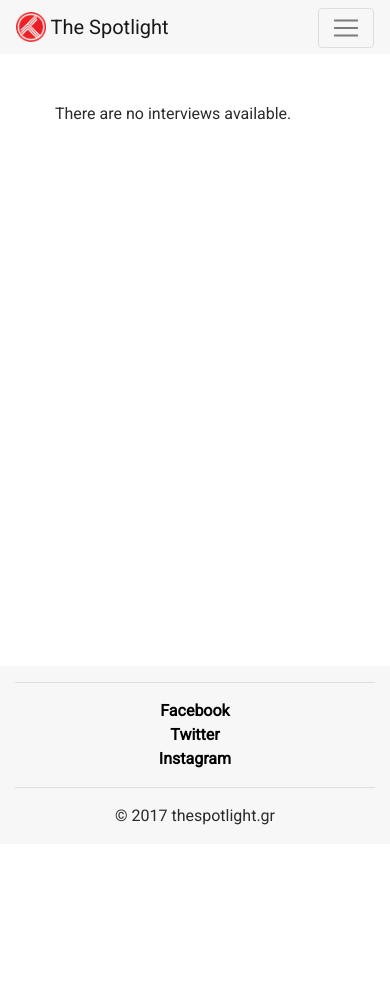
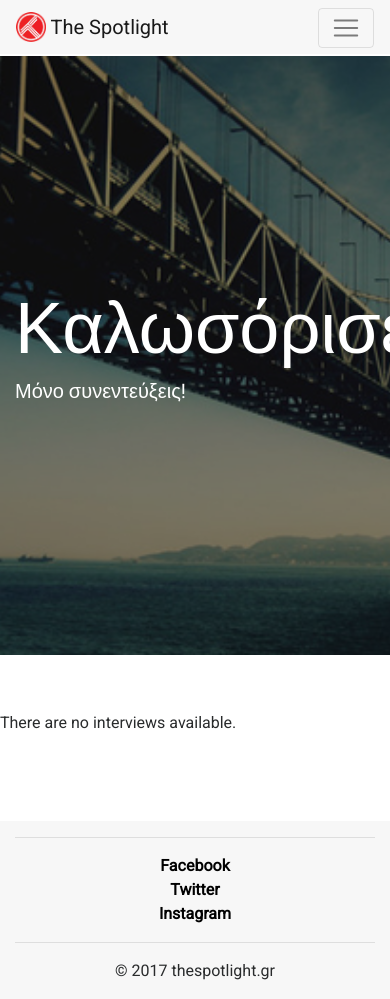
Before and after one commit to paulito272/thespotlight, a Django app: page / in a window 390 px wide; the page is wider, and only the part inside the window is pictured. Before the commit the page ends 825 px from the top of that part, so only its background shows below. Run offline with Django 3.2, Linux system fonts and the light colour scheme; data that the repository does not hold is empty; some libraries are stand-ins or nearby versions.

Commit message:
Added jumbotron and fixed responsiveness of links in the footer.

```diff
--- a/src/static/css/base.css
+++ b/src/static/css/base.css
@@ -4,14 +4,24 @@
 }
 
 body {
-    padding-top: 4.5rem;
+    padding-top: 3.5rem;
     font-family: 'Roboto', sans-serif;
 }
 
-.container-fluid {
-    margin-top: 30px;
-    padding-left: 70px;
-    padding-right: 70px;
+.jumbotron {
+    background: linear-gradient(rgba(0, 0, 0, 0.5), rgba(0, 0, 0, 0.5)), url("../img/cover.jpg") no-repeat center center fixed;
+    -webkit-background-size: cover;
+    -moz-background-size: cover;
+    -ms-background-size: cover;
+    -o-background-size: cover;
+    background-size: cover;
+    color: #ffffff;
+    padding-top: 233px;
+    padding-bottom: 233px;
+}
+
+#ts-container {
+    padding-top: 40px;
 }
 
 .overlay {
@@ -37,10 +47,12 @@
 
 .ts-interview-image {
     height: 210px;
-
     /* Remove below line to fill the entire box */
     /* Remainder: It will stretch the image */
     object-fit: cover;
+    -o-object-fit: cover;
+    object-position: top;
+    -o-object-position: top;
 }
 
 .ts-interview-title {
--- a/src/templates/base.html
+++ b/src/templates/base.html
@@ -35,7 +35,10 @@
 
     {% navigation %}
 
-    <div class="container-fluid">
+    {% block jumbotron %}
+    {% endblock %}
+
+    <div id="ts-container" class="container">
         {% block content %}
         {% endblock %}
 
--- a/src/templates/footer.html
+++ b/src/templates/footer.html
@@ -2,15 +2,15 @@
     <div class="container text-center">
         <hr>
         <div class="row">
-            <div class="col-4 offset-4">
+            <div class="col-md-4 offset-md-4 col-sm-12 offset-sm-0">
                 <div class="row">
-                    <div class="col">
+                    <div class="col-md-4 col-sm-12">
                         <strong><a href="#">Facebook</a></strong>
                     </div>
-                    <div class="col">
+                    <div class="col-md-4 col-sm-12">
                         <strong><a href="#">Twitter</a></strong>
                     </div>
-                    <div class="col">
+                    <div class="col-md-4 col-sm-12">
                         <strong><a href="#">Instagram</a></strong>
                     </div>
                 </div>
--- a/src/templates/interview_list.html
+++ b/src/templates/interview_list.html
@@ -3,8 +3,36 @@
 
 {% block head_title %}All Interviews | {{ block.super }}{% endblock %}
 
+{% block jumbotron %}
+    <div class="jumbotron jumbotron-fluid mb-0">
+        <div class="container">
+            <h1 class="display-3 animated bounceInLeft">
+                {% if request.user.first_name or request.user.last_name %}
+                    Καλωσόρισες,
+                    {% if request.user.first_name %}
+                        {{ request.user.first_name }}!
+                    {% else %}
+                        {{ request.user.username }}!
+                    {% endif %}
+                {% else %}
+                    Καλωσόρισες!
+                {% endif %}
+            </h1>
+            <p class="lead animated bounceInRight">Μόνο συνεντεύξεις!</p>
+        </div>
+    </div>
+{% endblock %}
+
 {% block content %}
-    <div class="row">
+    {% if interviews %}
+        <div class="row">
+            <div class="col">
+                <h4>Νέες συνεντεύξεις</h4>
+            </div>
+        </div>
+    {% endif %}
+
+    <div class="row mt-3">
         {% if interviews %}
             {% for interview in interviews %}
                 <div class="col-md-4 ts-interview">
```
